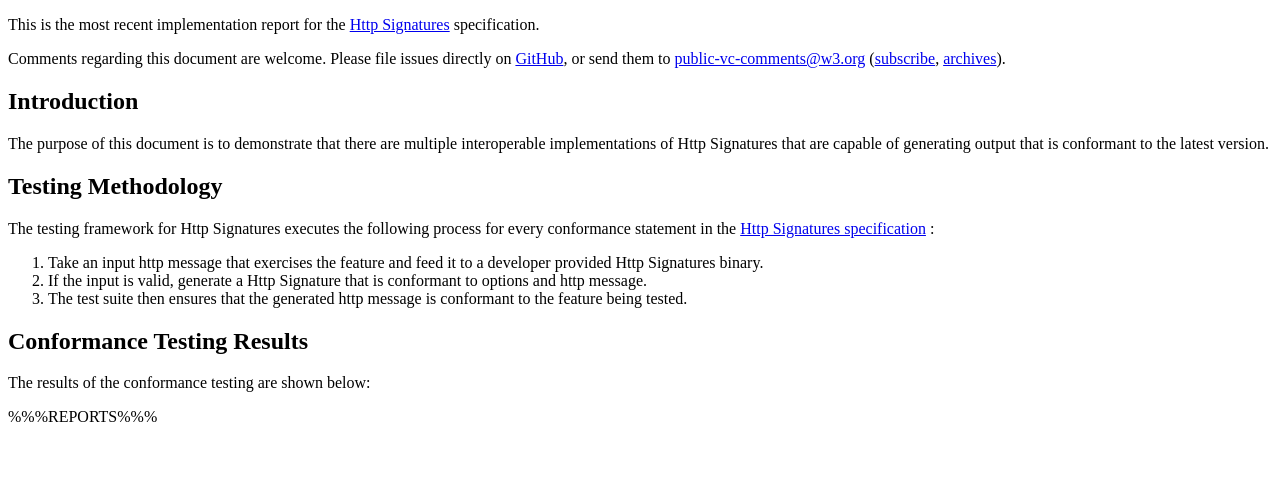
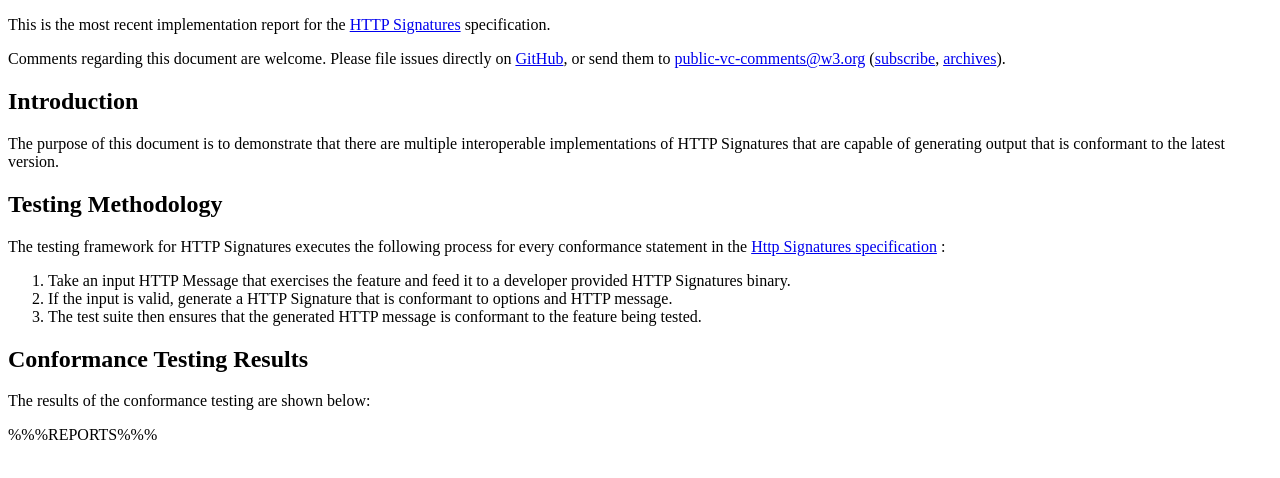
Before and after one commit to w3c-ccg/http-signatures-test-suite, a website: page implementations/template.html in a window 1280 px wide. Drawn offline with Linux system fonts and the light colour scheme.

Commit message:
Change to HTTP in test.

```diff
--- a/implementations/template.html
+++ b/implementations/template.html
@@ -18,7 +18,7 @@
         shortName: "http-signatures-implementation-report",
 
         // subtitle for the spec
-        subtitle: "Implementation Report for Http Signatures Spec",
+        subtitle: "Implementation Report for HTTP Signatures Spec",
 
         // if you wish the publication date to be other than today, set this
         //publishDate:  "2017-08-03",
@@ -96,7 +96,7 @@
     <section id='abstract'>
       <p>
 This is the most recent implementation report for the
-<a href="https://tools.ietf.org/html/draft-cavage-http-signatures-11">Http Signatures</a> specification.
+<a href="https://tools.ietf.org/html/draft-cavage-http-signatures-11">HTTP Signatures</a> specification.
       </p>
     </section>
 
@@ -117,7 +117,7 @@ or send them to
 
       <p>
 The purpose of this document is to demonstrate that there are multiple
-interoperable implementations of Http Signatures that are capable of generating
+interoperable implementations of HTTP Signatures that are capable of generating
 output that is conformant to the latest version.
       </p>
 
@@ -125,7 +125,7 @@ output that is conformant to the latest version.
         <h2>Testing Methodology</h2>
 
         <p>
-The testing framework for Http Signatures executes the
+The testing framework for HTTP Signatures executes the
 following process for every conformance statement in the
 <a href="https://tools.ietf.org/html/draft-cavage-http-signatures-11">
 Http Signatures specification</a> :
@@ -133,15 +133,15 @@ Http Signatures specification</a> :
 
         <ol class="algorithm">
           <li>
-Take an input http message that exercises the feature and feed it to a
-developer provided Http Signatures binary.
+Take an input HTTP Message that exercises the feature and feed it to a
+developer provided HTTP Signatures binary.
           </li>
           <li>
-If the input is valid, generate a Http Signature that is conformant
-to options and http message.
+If the input is valid, generate a HTTP Signature that is conformant
+to options and HTTP message.
           </li>
           <li>
-The test suite then ensures that the generated http message is
+The test suite then ensures that the generated HTTP message is
 conformant to the feature being tested.
           </li>
         </ol>
```
